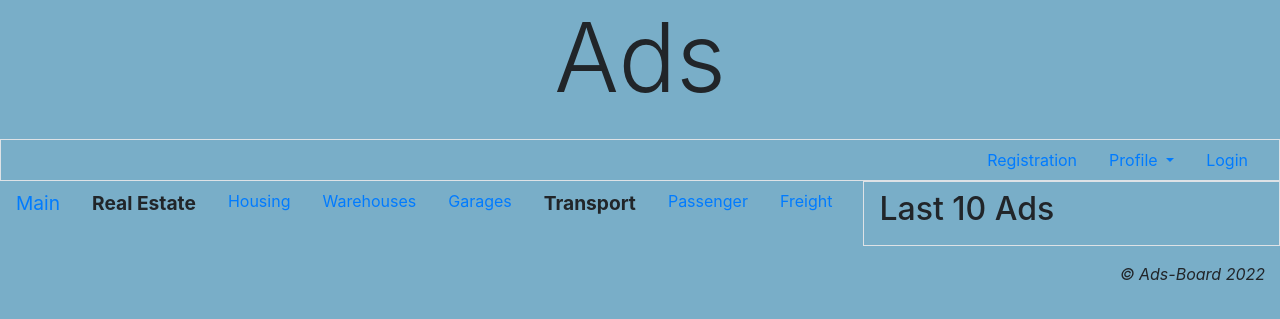
After one commit to artempenteskul/ads-board, a Django app: template advert/templates/index.html in a window 1280 px wide. The commit adds this page. Shown: the top 319 px of the page. Run offline with Django 3.2, Linux system fonts and the light colour scheme; the template is opened without the code that fills it, so the values that code supplies are empty; some libraries are stand-ins or nearby versions.

Commit message:
added index.html

```diff
--- /dev/null
+++ b/advert/templates/index.html
@@ -0,0 +1,5 @@
+{% extends 'base.html' %}
+
+{% block content %}
+    <h2>Last 10 Ads</h2>
+{% endblock %}
--- a/advert/views.py
+++ b/advert/views.py
@@ -1,4 +1,8 @@
 from django.shortcuts import render
+
+
+def index(request):
+    return render(request, 'index.html')
 
 
 def home(request):
--- a/static/styles/styles.css
+++ b/static/styles/styles.css
@@ -1,3 +1,6 @@
 body {
     background: #79aec8;
 }
+.root {
+    font-size: larger;
+}
```
